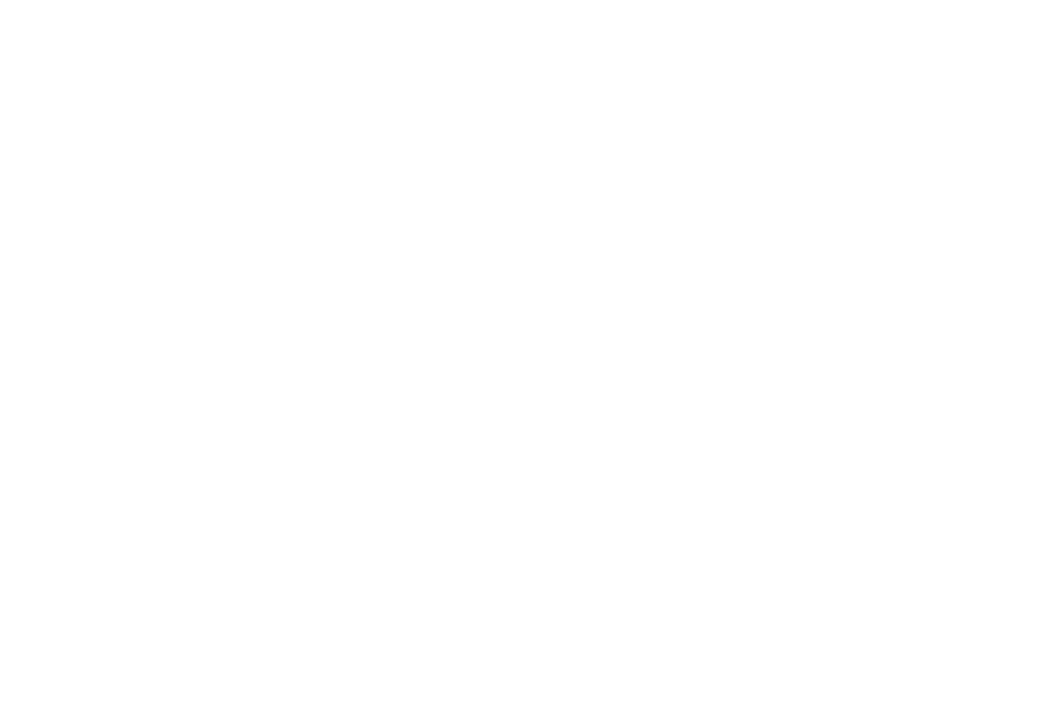
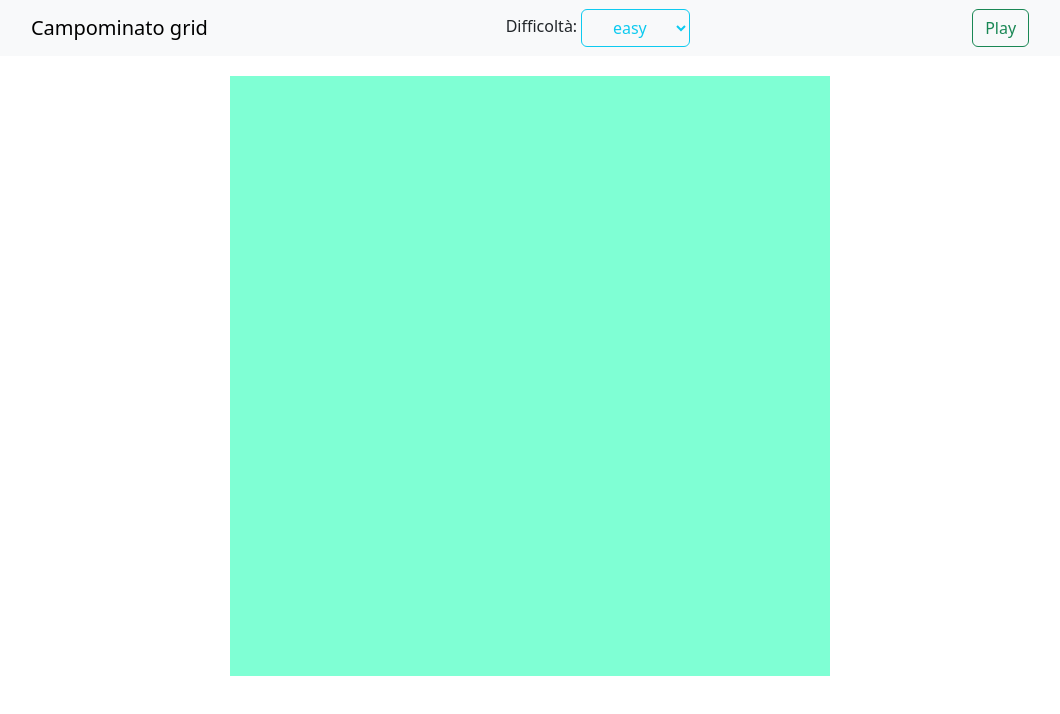
Before and after one commit to AmarildoShehu/js-campominato-dom, a plain HTML site: page index.html in a window 1280 px wide. Shown: the whole page, without its empty margins (110-1170 px from the left). Drawn offline with nearby package versions, Linux system fonts and the light colour scheme.

Commit message:
fixed funcion gread creation added new function

```diff
--- a/css/style.css
+++ b/css/style.css
@@ -0,0 +1,26 @@
+/* grid style */
+#grid{
+    display: flex;
+    flex-wrap: wrap;
+    align-content: flex-start;
+    width: 600px;
+    height: 600px;
+    background-color: aquamarine;
+    margin: 20px auto;
+}
+
+/* cell style */
+.cell{
+    cursor: pointer;
+    width: calc(100% / 10);
+    height: calc(100% / 10);
+    border: 1px solid black;
+    display: flex;
+    justify-content: center;
+    align-items: center;
+}
+
+.cell.clicked{
+    background-color: darkgoldenrod;
+    color: white;
+}
--- a/index.html
+++ b/index.html
@@ -5,13 +5,36 @@
     <meta name="viewport" content="width=device-width, initial-scale=1.0">
     <title>Campo Minato</title>
 
-    <!-- <style> -->
+    <!-- Bootstrap link -->
+    <link href="https://cdn.jsdelivr.net/npm/bootstrap@5.3.2/dist/css/bootstrap.min.css" rel="stylesheet" integrity="sha384-T3c6CoIi6uLrA9TneNEoa7RxnatzjcDSCmG1MXxSR1GAsXEV/Dwwykc2MPK8M2HN" crossorigin="anonymous">
+
+    <!-- Custom styles -->
     <link rel="stylesheet" href="css/style.css">
 
     <!-- script js -->
     <script defer src="js/script.js"></script>
+
 </head>
 <body>
+    <header>
+        <nav class="navbar bg-body-tertiary justify-content-around">
+            <a class="navbar-brand">Campominato grid</a>
+            <div> Difficoltà:
+                <select id="difficulty" class="btn btn-outline-info">
+                    <option value="1">easy</option>
+                    <option value="2">medium</option>
+                    <option value="3">hard</option>
+                </select>
+            </div>
+            <button id="play-button" class="btn btn-outline-success" type="button">Play</button>
+        </nav>
+    </header>
+    <main>
+        <div class="d-flex">
+            <div id="grid">
 
+            </div>
+        </div>
+    </main>
 </body>
 </html>
```
